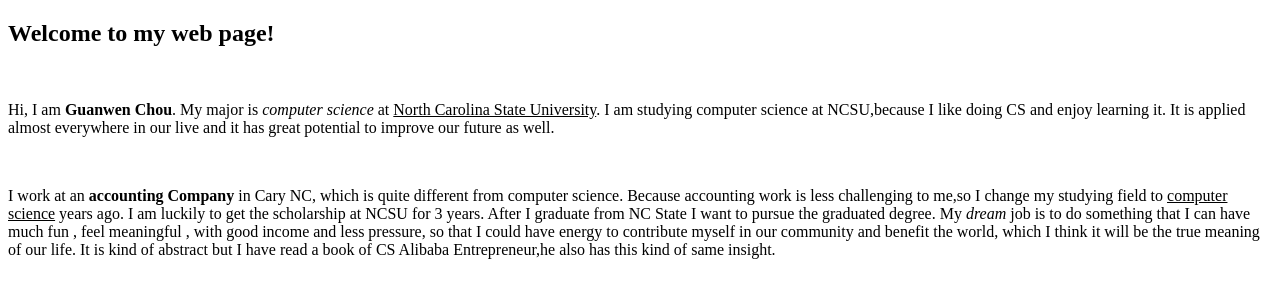
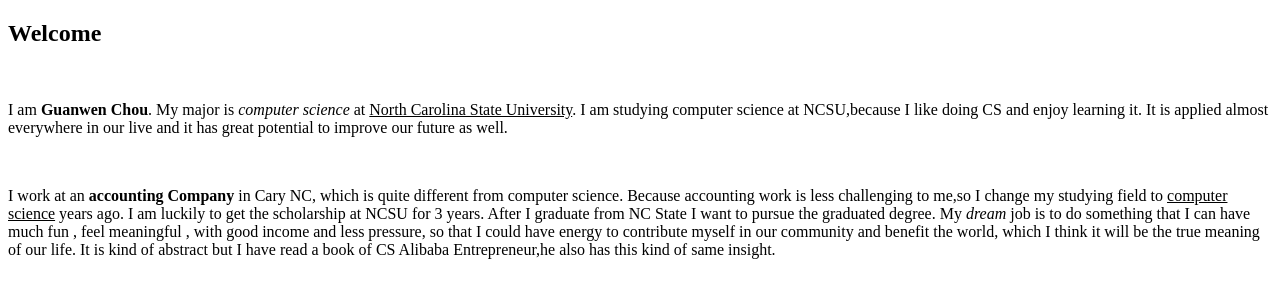
Before and after one commit to gucoo/Webpage, a plain HTML site: page index.html in a window 1280 px wide. Shown: the top 289 px of the page. Drawn offline with Linux system fonts and the light colour scheme.

Commit message:
Update index.html

```diff
--- a/index.html
+++ b/index.html
@@ -18,13 +18,13 @@
 
     <body>
    <!-- 2-2 answered here  -->
-	<h2> Welcome to my web page! </h2>
+	<h2> Welcome</h2>
     <br/>
 
 
 	<!-- 3 answered here  -->
 	<p>
-	Hi, I am <strong>Guanwen Chou</strong>. My major is <em>computer science</em> at <ins>North Carolina State University</ins>.
+	I am <strong>Guanwen Chou</strong>. My major is <em>computer science</em> at <ins>North Carolina State University</ins>.
 	I am studying computer science at NCSU,because I like doing CS and enjoy learning it.
 	It is applied almost everywhere in our live and it has great potential to improve our future as well.
 
```
